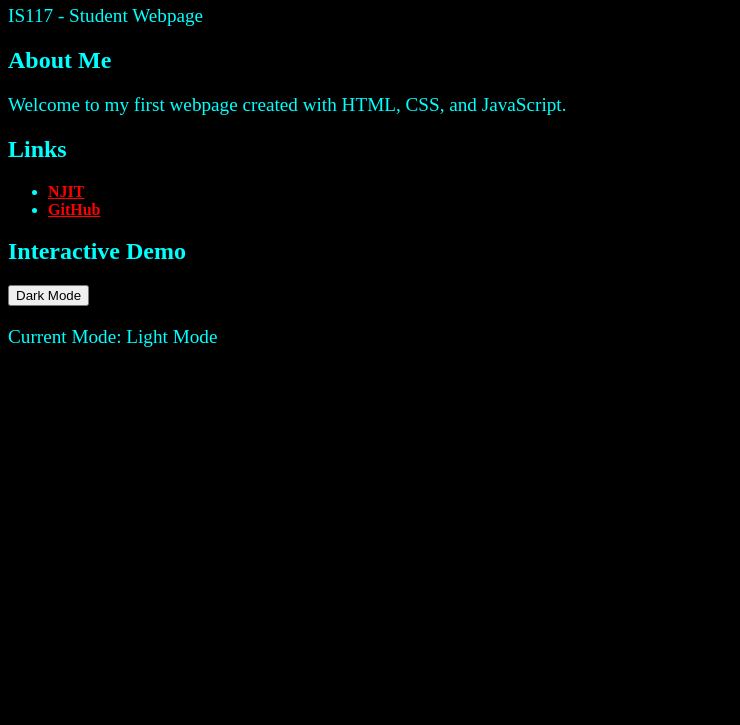
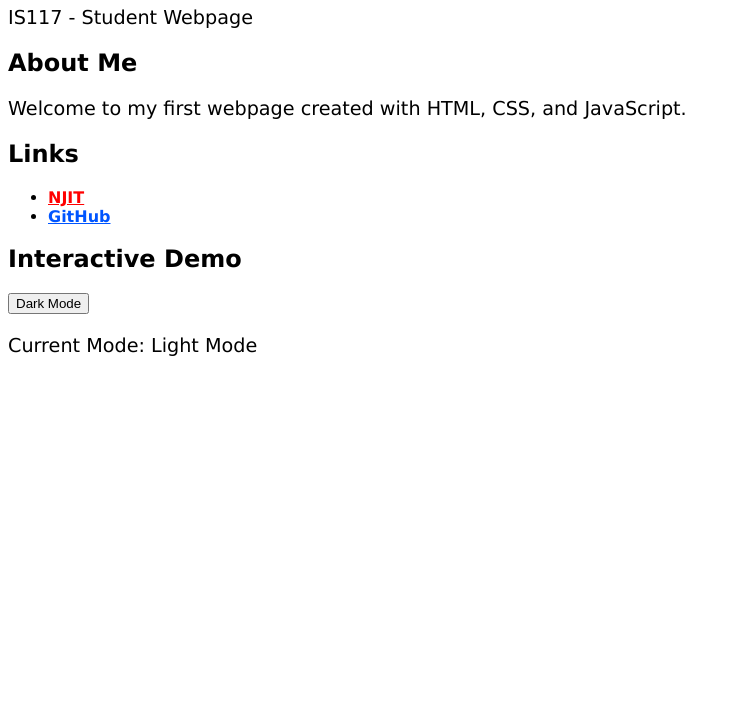
Before and after one commit to AllwynThomas/is117-first-webpage, a website: page docs/index.html in a window 1280 px wide. Shown: the part 75-800 px from the top of the page, without its empty margins (0-740 px from the left). Drawn offline with Linux system fonts and the light colour scheme.

Commit message:
feat: update styles.css with light and dark mode support for interactive demo, different font family, and different color for github link

```diff
--- a/docs/css/styles.css
+++ b/docs/css/styles.css
@@ -1,12 +1,25 @@
 body {
-    background-color: black;
-    color: aqua;
+    font-family:Verdana, Geneva, Tahoma, sans-serif
 }
 
 p {
     font-size: larger;
 }
 
-a {
+.lightMode {
+    background-color: white;
+    color: black;
+}
+
+.darkMode {
+    background-color: black;
+    color: white;
+}
+
+#njit {
     color: red
 }
+
+#github{
+    color: rgb(0, 85, 255)
+}
```
